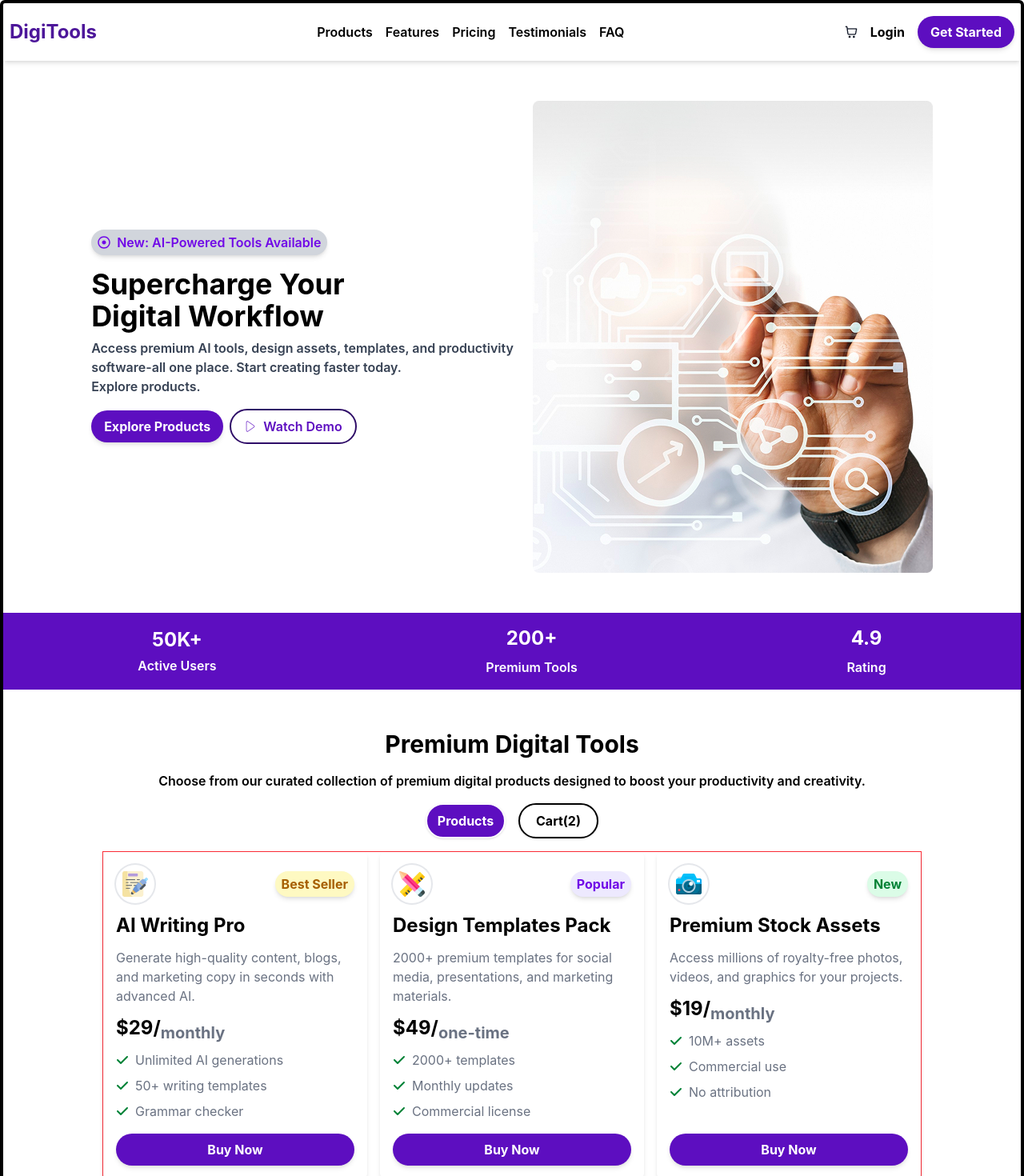
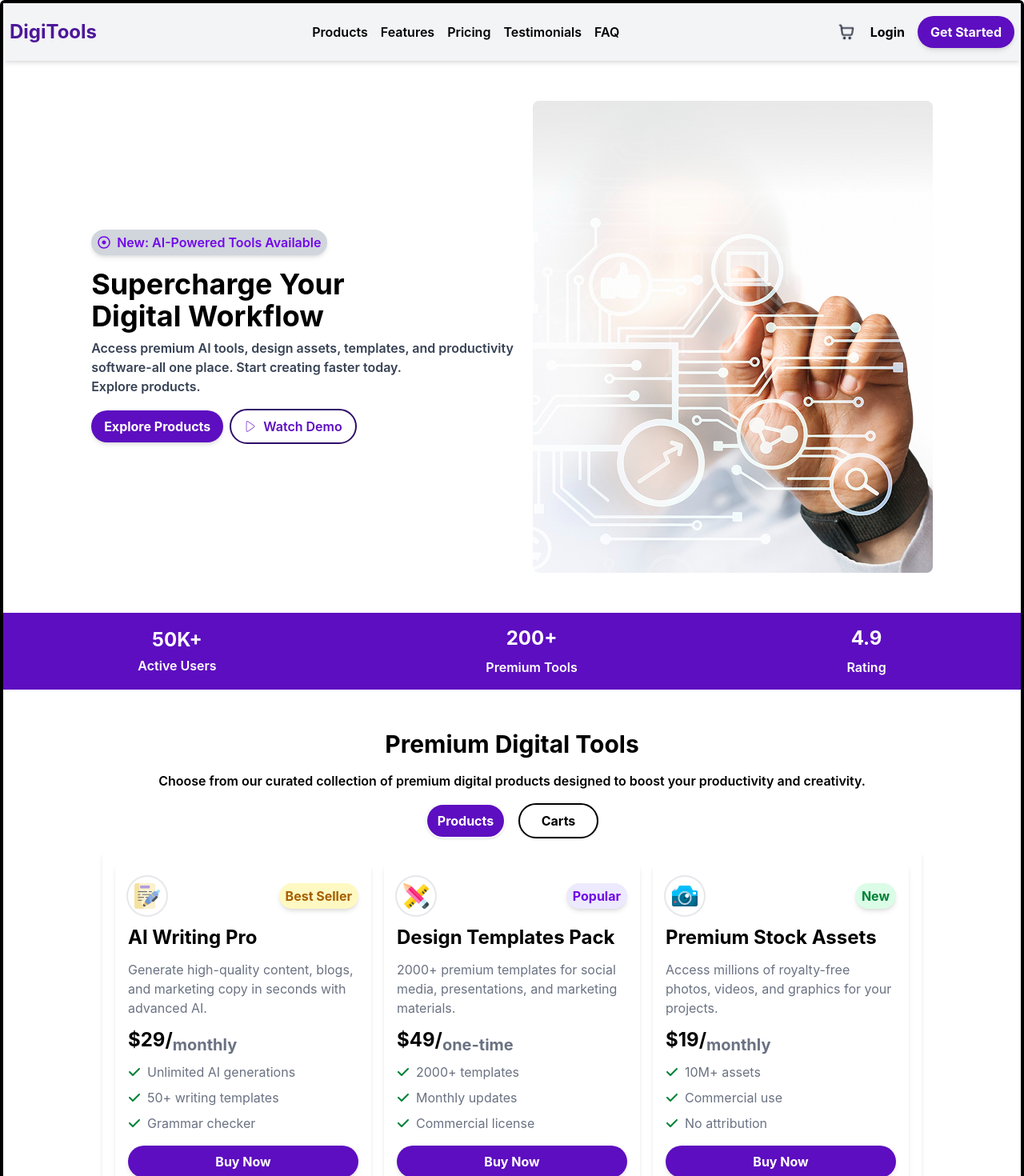
Before and after one commit to aburayhankobir013-stack/Batch-13-Assignment-06, a React (Vite) app: page / in a window 1280 px wide. Shown: the top 1470 px of the page at 80% size. Built offline with nearby package versions, Linux system fonts and the light colour scheme.

Commit message:
Cart container and  cart compoinet included

```diff
--- a/src/App.jsx
+++ b/src/App.jsx
@@ -12,6 +12,7 @@ import { useEffect, useState } from "react";
 
 export default function App(){
   const[cards,setCards]=useState([]);
+  const[carts,setCarts]=useState([]);
   useEffect(()=>{
     (async()=>{
       const response=await fetch("database/data.json");
@@ -19,13 +20,12 @@ export default function App(){
       setCards(useableData);
     })();
   },[]);
-  console.log(cards);
   return(
     <div className="container mx-auto border-4 rounded-md border-black">
-      <NavBar />
+      <NavBar carts={carts}/>
       <Hero />
       <Review />
-      <CardContainer cards={cards}/>
+      <CardContainer cards={cards} carts={carts} setCarts={setCarts}/>
       <GetStarted />
       <TransparentPricing />
       <CtaCard />
--- a/src/components/Card.jsx
+++ b/src/components/Card.jsx
@@ -1,6 +1,6 @@
 import { FaCheck } from "react-icons/fa6";
 
-export default function Card({ card }) {
+export default function Card({ card,carts,setCarts }) {
   const badgeUpdate = (badge) => {
     if (badge === "Best Seller") {
       return "bg-yellow-100 text-yellow-700";
@@ -10,6 +10,15 @@ export default function Card({ card }) {
       return "bg-green-100 text-green-700";
     }
   };
+
+  const addToCart=(currentCard)=>{
+    const exists=carts.find((cart)=>cart.id===currentCard.id);
+    if(exists){
+      alert("Item already added in cart!");
+      return;
+    }
+    setCarts((prevCart)=>[...prevCart,currentCard]);
+  }
   return (
     <div className="flex flex-col justify-between p-4 gap-4 rounded-md shadow-md">
       <div className="flex flex-col gap-3">
@@ -41,7 +50,7 @@ export default function Card({ card }) {
         </div>
       </div>
       <div>
-        <button className="bg-violet-800 w-full py-2 rounded-full font-bold text-white cursor-pointer hover:bg-violet-900 shadow-md">
+        <button className="bg-violet-800 w-full py-2 rounded-full font-bold text-white cursor-pointer hover:bg-violet-900 shadow-md" onClick={()=>addToCart(card)}>
           Buy Now
         </button>
       </div>
--- a/src/components/CardContainer.jsx
+++ b/src/components/CardContainer.jsx
@@ -1,7 +1,8 @@
 import { useState } from "react";
 import Card from "./Card";
+import CartContainer from "./CartContainer";
 
-export default function CardContainer({cards}) {
+export default function CardContainer({cards,carts,setCarts}) {
   const[buttonIsActive,setButtonIsActive]=useState({isProductsBtnActive: true, isCartBtnActive: false});
   const toggling=(currentBtn)=>{
     if(currentBtn==="productBtn"){
@@ -21,11 +22,12 @@ export default function CardContainer({cards}) {
         </p>
         <div className="space-x-4">
           <button className={`w-25 py-2 rounded-full font-bold cursor-pointer border-2 shadow ${buttonIsActive.isProductsBtnActive?`bg-violet-800 text-white`: `bg-white text-black`}`} onClick={()=>toggling("productBtn")}>Products</button>
-          <button className={`w-25 py-2 rounded-full font-bold cursor-pointer border-2 shadow ${buttonIsActive.isCartBtnActive?`bg-violet-800 text-white`: `bg-white text-black`}`} onClick={()=>toggling("cartBtn")}>Cart(2)</button>
+          <button className={`w-25 py-2 rounded-full font-bold cursor-pointer border-2 shadow ${buttonIsActive.isCartBtnActive?`bg-violet-800 text-white`: `bg-white text-black`}`} onClick={()=>toggling("cartBtn")}>{carts.length === 0 ? "Carts" : `Carts (${carts.length})`}</button>
         </div>
       </div>
-      <div className="border border-red-500 flex-1 max-w-5xl mx-auto w-full grid grid-cols-3 grid-rows-2 gap-4">
-        {cards.map((card)=><Card key={card.id} card={card}/>)}
+      <div className={`flex-1 mx-auto w-full shadow-md rounded-md p-4 ${buttonIsActive.isProductsBtnActive?`grid grid-cols-3 grid-rows-2 gap-4 max-w-5xl`:`grid max-w-3xl grid-cols-none grid-rows-none place-items-center`}`}>
+        {buttonIsActive.isProductsBtnActive && cards.map((card)=><Card key={card.id} card={card} carts={carts} setCarts={setCarts}/>)}
+        {buttonIsActive.isCartBtnActive && <CartContainer carts={carts} setCarts={setCarts}/>}
       </div>
     </div>
   );
--- /dev/null
+++ b/src/components/Cart.jsx
@@ -0,0 +1,21 @@
+
+export default function Cart({cart,setCarts,carts}){
+  const handleDelete = (id) => {
+  const updatedCart = carts.filter(item => item.id !== id);
+  setCarts(updatedCart);
+};
+  return(
+    <div className="shadow-md rounded-md p-4 flex items-center justify-between bg-gray-100">
+      <div className="flex items-center gap-4">
+        <figure className="size-10 p-2 ring-2 ring-gray-200 rounded-full">
+          <img src={cart.image} alt={cart.title} className="size-full"/>
+        </figure>
+        <div>
+          <h1 className="font-bold">{cart.title}</h1>
+          <p className="font-semibold text-gray-500">${cart.price}</p>
+        </div>
+      </div>
+      <button className="text-red-500 font-bold cursor-pointer hover:text-red-800" onClick={()=>handleDelete(cart.id)}>Remove</button>
+    </div>
+  );
+}
--- /dev/null
+++ b/src/components/CartContainer.jsx
@@ -0,0 +1,25 @@
+import Cart from "./Cart";
+
+export default function CartContainer({carts,setCarts}){
+  const totalPrice=carts.reduce((total,cart)=>{
+    return total+cart.price;
+  },0);
+
+  return(
+    <div className="size-full flex flex-col p-5 gap-5 relative">
+      {carts.length!==0?<><h1 className="flex-none text-xl font-bold">
+        Your Cart
+      </h1>
+      <div className="flex-1 rounded-md shadow-md flex flex-col gap-2">
+        {carts.map((cart)=><Cart key={cart.id} cart={cart} setCarts={setCarts} carts={carts}/>)}
+      </div>
+      <div className="flex-none flex flex-col gap-5">
+        <div className="flex justify-between font-bold text-xl bg-gray-200 px-2 py-1 rounded-full shadow-mdv">
+          <span className="">Total:</span>
+          <span>${totalPrice}</span>
+        </div>
+        <button className="bg-violet-800 font-bold py-2 shadow-md rounded-full text-white cursor-pointer hover:bg-violet-900" onClick={()=>setCarts([])}>Proceed To Checkout</button>
+      </div></>:<div className="absolute top-1/2 left-1/2 transform -translate-x-1/2 -translate-y-1/2 font-bold text-2xl text-gray-400">Empty Cart</div>}
+    </div>
+  );
+}
--- a/src/components/NavBar.jsx
+++ b/src/components/NavBar.jsx
@@ -1,8 +1,8 @@
 import CartIcon from "../assets/images/shopping-cart.png";
 
-export default function NavBar(){
+export default function NavBar({carts}){
   return(
-    <header className="container mx-auto shadow-md">
+    <header className="container mx-auto shadow-md sticky top-0 bg-gray-100">
       <nav className="flex justify-between items-center py-4 px-2">
         <h1 className="text-violet-900 text-2xl font-bold">
           DigiTools
@@ -15,8 +15,11 @@ export default function NavBar(){
           <li>FAQ</li>
         </ul>
         <div className="flex items-center gap-4">
-          <figure>
-            <img src={CartIcon} alt="cart icon"/>
+          <figure className="relative size-7 p-1 flex">
+            <img src={CartIcon} alt="cart icon size-full inline-block justify-center items-center"/>
+            <span className="absolute -top-1 -right-1.5 inline-block font-bold">
+              {carts.length===0?null:carts.length}
+            </span>
           </figure>
           <button className="font-bold cursor-pointer">
             Login
```
